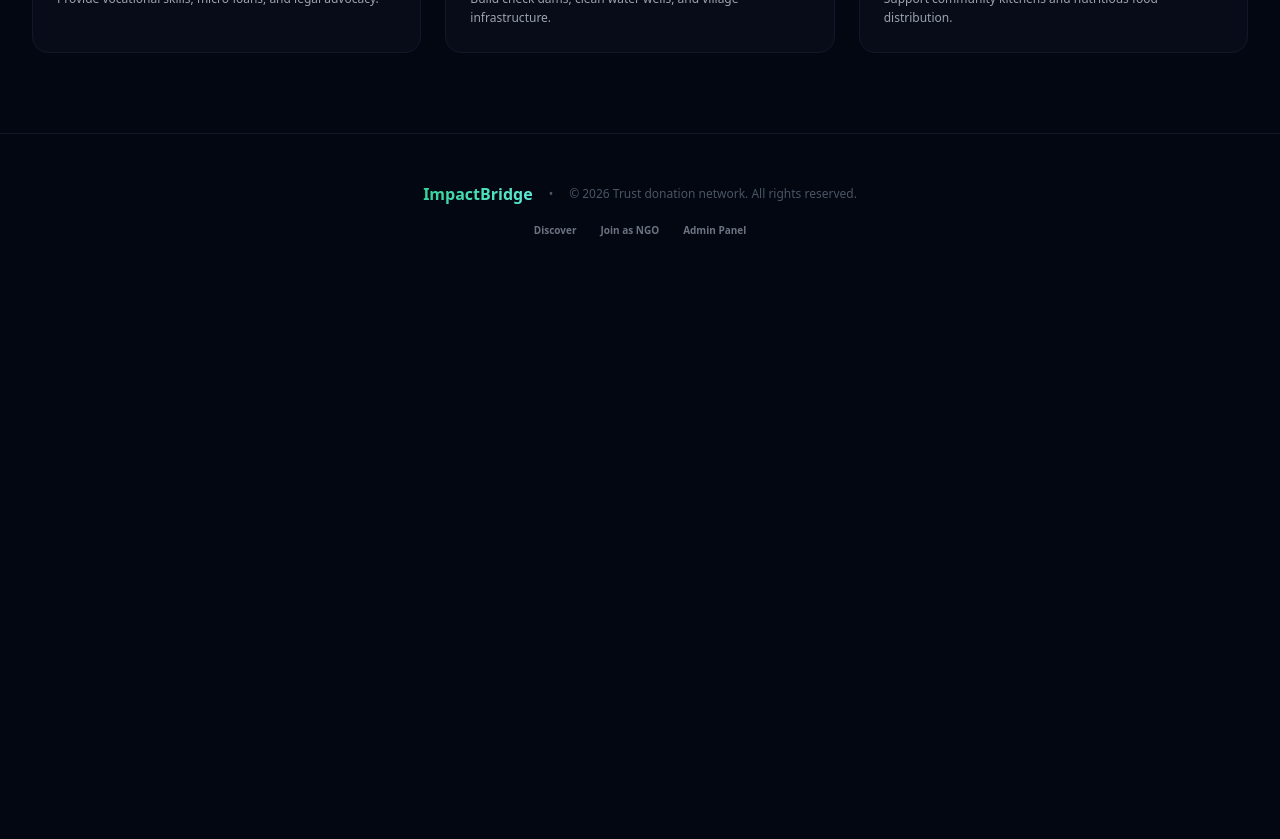
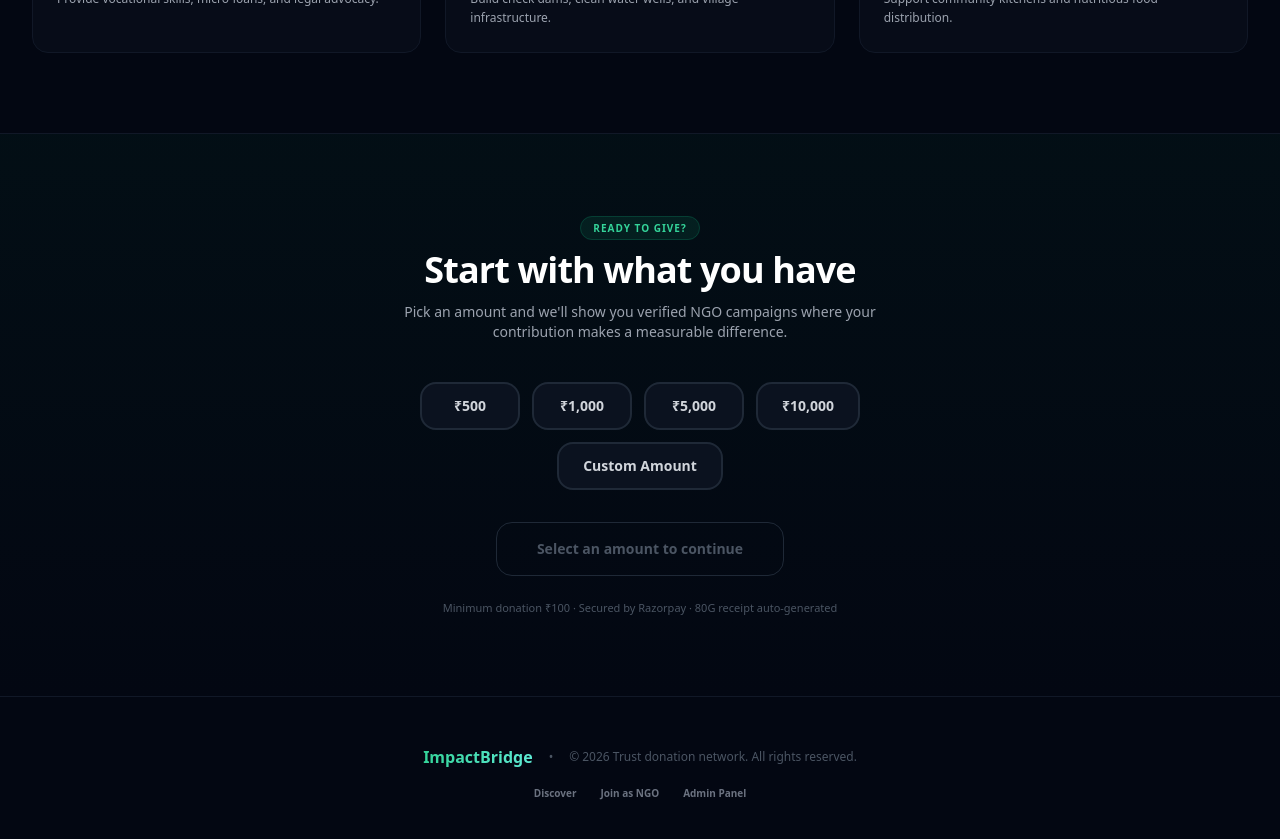
Before and after one commit to kruhi7533/Imparency, a Next.js app: page / in a window 1280 px wide. Shown: the part 1840-2679 px from the top of the page. Before the commit the page ends 2126 px from the top, so only its background shows below. Built offline with nearby package versions, Linux system fonts and the light colour scheme; no server answers.

Commit message:
feat(home-discover): implement quick donate selector and minBudget filtering

```diff
--- a/app/api/ngo/discover/route.ts
+++ b/app/api/ngo/discover/route.ts
@@ -10,6 +10,8 @@ export async function GET(request: Request) {
     const sortBy = searchParams.get("sortBy") || "healthScore";
     const pageStr = searchParams.get("page") || "1";
     const limitStr = searchParams.get("limit") || "9";
+    const minBudgetStr = searchParams.get("minBudget") || "";
+    const minBudget = minBudgetStr ? parseInt(minBudgetStr, 10) : null;
 
     const page = parseInt(pageStr, 10);
     const limit = parseInt(limitStr, 10);
@@ -20,6 +22,18 @@ export async function GET(request: Request) {
       verificationStatus: "VERIFIED",
       isDeleted: false,
     };
+
+    if (minBudget && minBudget > 0) {
+      whereClause.projects = {
+        some: {
+          status: "ACTIVE",
+          isDeleted: false,
+          targetAmount: {
+            gte: minBudget,
+          },
+        },
+      };
+    }
 
     if (search) {
       whereClause.orgName = {
@@ -74,6 +88,7 @@ export async function GET(request: Request) {
           select: {
             id: true,
             raisedAmount: true,
+            targetAmount: true,
           },
         },
         _count: {
@@ -91,6 +106,11 @@ export async function GET(request: Request) {
     const processedNGOs = ngos.map((ngo) => {
       const activeProjectsCount = ngo._count.projects;
       const totalRaised = ngo.projects.reduce((sum, p) => sum + Number(p.raisedAmount), 0);
+      const hasAffordableProject = minBudget
+        ? ngo.projects.some(
+            (p) => Number(p.targetAmount) - Number(p.raisedAmount) >= minBudget
+          )
+        : true;
 
       return {
         id: ngo.id,
@@ -104,17 +124,25 @@ export async function GET(request: Request) {
         followersCount: ngo._count.followers,
         logo_url: ngo.logo_url,
         cover_image_url: ngo.cover_image_url,
+        hasAffordableProject,
       };
-    });
+    }).filter((ngo) => ngo.hasAffordableProject);
 
-    // Total count for pagination
+    // Remove hasAffordableProject from the final response
+    const finalNGOs = processedNGOs.map(
+      ({ hasAffordableProject, ...rest }) => rest
+    );
+
+    // NOTE: totalNGOs count is a DB-level approximation when minBudget
+    // is active. Post-processing filter may reduce actual results.
+    // For demo purposes this is acceptable. Production fix: raw SQL.
     const totalNGOs = await prisma.nGOProfile.count({
       where: whereClause,
     });
 
     return NextResponse.json({
       success: true,
-      ngos: processedNGOs,
+      ngos: finalNGOs,
       pagination: {
         page,
         limit,
--- a/app/discover/page.tsx
+++ b/app/discover/page.tsx
@@ -3,6 +3,7 @@
 import React, { useState, useEffect } from "react";
 import { useSession } from "next-auth/react";
 import { MapPin, Briefcase, IndianRupee } from "lucide-react";
+import { useSearchParams, useRouter } from "next/navigation";
 
 const CAUSE_CATEGORIES = [
   "Education",
@@ -30,6 +31,8 @@ interface NGOData {
 
 export default function DiscoverPage() {
   const { data: session } = useSession();
+  const searchParams = useSearchParams();
+  const router = useRouter();
 
   const [ngos, setNgos] = useState<NGOData[]>([]);
   const [search, setSearch] = useState("");
@@ -37,6 +40,7 @@ export default function DiscoverPage() {
   const [selectedCauses, setSelectedCauses] = useState<string[]>([]);
   const [location, setLocation] = useState("");
   const [sortBy, setSortBy] = useState("healthScore");
+  const [minBudget, setMinBudget] = useState<number | null>(null);
 
   // Pagination states
   const [page, setPage] = useState(1);
@@ -46,11 +50,19 @@ export default function DiscoverPage() {
   const [error, setError] = useState("");
   const [showMobileFilters, setShowMobileFilters] = useState(false);
 
+  // Read minBudget from search parameters on mount
+  useEffect(() => {
+    const budget = searchParams.get("minBudget");
+    if (budget && !isNaN(parseInt(budget, 10))) {
+      setMinBudget(parseInt(budget, 10));
+    }
+  }, []);
+
   // Trigger initial fetch and filter reset
   useEffect(() => {
     setPage(1);
     fetchNGOs(1, false);
-  }, [search, selectedPill, selectedCauses, location, sortBy]);
+  }, [search, selectedPill, selectedCauses, location, sortBy, minBudget]);
 
   const fetchNGOs = async (pageNum: number, append: boolean) => {
     if (pageNum === 1) {
@@ -69,6 +81,7 @@ export default function DiscoverPage() {
 
       if (search) params.append("search", search);
       if (location) params.append("location", location);
+      if (minBudget) params.append("minBudget", minBudget.toString());
 
       // Combine pill filter with checkbox filters
       let activeCauses = [...selectedCauses];
@@ -402,6 +415,24 @@ export default function DiscoverPage() {
           {/* Right Main Grid */}
           <div className="lg:col-span-3 space-y-8">
 
+            {minBudget && (
+              <div className="flex items-center justify-between px-4 py-3 bg-emerald-950/30 border border-emerald-800/50 rounded-xl mb-4 animate-fadeIn">
+                <span className="text-xs text-emerald-400 font-semibold">
+                  Showing campaigns where ₹{minBudget.toLocaleString("en-IN")} makes a meaningful contribution
+                </span>
+                <button
+                  type="button"
+                  onClick={() => {
+                    setMinBudget(null);
+                    router.replace("/discover");
+                  }}
+                  className="text-[10px] text-gray-500 hover:text-white transition underline underline-offset-2 cursor-pointer"
+                >
+                  Clear filter
+                </button>
+              </div>
+            )}
+
             {loading ? (
               // Skeleton Screen Loaders
               <div className="grid grid-cols-1 md:grid-cols-2 lg:grid-cols-3 gap-6">
--- a/app/donor/donations/page.tsx
+++ b/app/donor/donations/page.tsx
@@ -254,7 +254,7 @@ export default function DonationsPage() {
 
             // Status Badge Classes
             let badgeClass = "bg-gray-800 text-gray-400 border-gray-700";
-            let statusText = donation.status;
+            let statusText: string = donation.status;
             if (donation.status === "SUCCESS") {
               badgeClass = "bg-emerald-950/30 text-emerald-400 border-emerald-800";
               statusText = "✓ Successful";
--- a/app/page.tsx
+++ b/app/page.tsx
@@ -1,5 +1,6 @@
 import React from "react";
 import Link from "next/link";
+import QuickDonateSelector from "@/components/home/QuickDonateSelector";
 
 export default function Home() {
   const causes = [
@@ -140,6 +141,29 @@ export default function Home() {
         </div>
       </section>
 
+      {/* Quick Donate Section */}
+      <section className="border-t border-gray-900 bg-gradient-to-b from-emerald-950/20 to-gray-950 py-20">
+        <div className="max-w-3xl mx-auto px-4 sm:px-6 lg:px-8 text-center space-y-10">
+
+          {/* Heading */}
+          <div className="space-y-3">
+            <span className="text-[10px] uppercase tracking-widest font-black text-emerald-400 border border-emerald-500/20 bg-emerald-500/10 px-3 py-1 rounded-full">
+              Ready to give?
+            </span>
+            <h2 className="text-3xl sm:text-4xl font-extrabold tracking-tight text-white">
+              Start with what you have
+            </h2>
+            <p className="text-gray-400 text-sm max-w-lg mx-auto">
+              Pick an amount and we'll show you verified NGO campaigns where your contribution makes a measurable difference.
+            </p>
+          </div>
+
+          {/* Amount selector — QuickDonateSelector component */}
+          <QuickDonateSelector />
+
+        </div>
+      </section>
+
       {/* Footer */}
       <footer className="border-t border-gray-900 bg-gray-950 py-12 text-center text-xs text-gray-600">
         <div className="max-w-7xl mx-auto px-4 sm:px-6 lg:px-8 space-y-4">
--- /dev/null
+++ b/components/home/QuickDonateSelector.tsx
@@ -0,0 +1,117 @@
+"use client";
+
+import React, { useState } from "react";
+import { useRouter } from "next/navigation";
+
+export default function QuickDonateSelector() {
+  const [selected, setSelected] = useState<number | null>(null);
+  const [customAmount, setCustomAmount] = useState<string>("");
+  const [showCustom, setShowCustom] = useState<boolean>(false);
+  const router = useRouter();
+
+  // Compute effective amount
+  const effectiveAmount = showCustom
+    ? parseInt(customAmount, 10)
+    : selected;
+
+  const isReady = effectiveAmount !== null &&
+    !isNaN(effectiveAmount as number) &&
+    (effectiveAmount as number) >= 100;
+
+  return (
+    <div className="space-y-6 max-w-xl mx-auto">
+      <div className="flex flex-wrap justify-center gap-3">
+        {[500, 1000, 5000, 10000].map((amount) => (
+          <button
+            key={amount}
+            type="button"
+            onClick={() => {
+              setSelected(amount);
+              setShowCustom(false);
+              setCustomAmount("");
+            }}
+            className={`
+              px-6 py-3 rounded-2xl text-sm font-black transition-all duration-150
+              border-2 min-w-[100px] cursor-pointer
+              ${selected === amount && !showCustom
+                ? "bg-emerald-600 border-emerald-500 text-white shadow-lg shadow-emerald-500/20 scale-105"
+                : "bg-gray-900/60 border-gray-800 text-gray-300 hover:border-emerald-700 hover:text-white hover:bg-gray-900"
+              }
+            `}
+          >
+            ₹{amount.toLocaleString("en-IN")}
+          </button>
+        ))}
+
+        {/* Custom Amount button */}
+        <button
+          type="button"
+          onClick={() => {
+            setShowCustom(true);
+            setSelected(null);
+          }}
+          className={`
+            px-6 py-3 rounded-2xl text-sm font-black transition-all duration-150
+            border-2 min-w-[140px] cursor-pointer
+            ${showCustom
+              ? "bg-emerald-600 border-emerald-500 text-white shadow-lg shadow-emerald-500/20 scale-105"
+              : "bg-gray-900/60 border-gray-800 text-gray-300 hover:border-emerald-700 hover:text-white hover:bg-gray-900"
+            }
+          `}
+        >
+          Custom Amount
+        </button>
+      </div>
+
+      {showCustom && (
+        <div className="flex items-center justify-center gap-2 mt-2">
+          <span className="text-white font-bold text-lg">₹</span>
+          <input
+            type="number"
+            min="100"
+            value={customAmount}
+            onChange={(e) => setCustomAmount(e.target.value)}
+            placeholder="Enter amount"
+            autoFocus
+            className="
+              w-40 px-4 py-3 bg-gray-900 border-2 border-emerald-600
+              rounded-2xl text-white font-bold text-center text-sm
+              focus:outline-none focus:ring-2 focus:ring-emerald-500
+              placeholder-gray-600
+              [appearance:textfield]
+              [&::-webkit-outer-spin-button]:appearance-none
+              [&::-webkit-inner-spin-button]:appearance-none
+            "
+          />
+        </div>
+      )}
+
+      <div className="pt-2">
+        <button
+          type="button"
+          onClick={() => {
+            if (!isReady) return;
+            router.push(`/discover?minBudget=${effectiveAmount}`);
+          }}
+          disabled={!isReady}
+          className={`
+            px-10 py-4 rounded-2xl text-sm font-extrabold transition-all duration-200
+            ${isReady
+              ? "bg-gradient-to-r from-emerald-500 to-emerald-600 hover:from-emerald-600 hover:to-emerald-700 text-white shadow-lg shadow-emerald-500/20 hover:-translate-y-0.5 cursor-pointer"
+              : "bg-gray-850 text-gray-600 cursor-not-allowed border border-gray-800"
+            }
+          `}
+        >
+          {isReady
+            ? `Find campaigns for ₹${(effectiveAmount as number).toLocaleString("en-IN")} →`
+            : "Select an amount to continue"
+          }
+        </button>
+      </div>
+
+      <p className="text-[11px] text-gray-600 mt-3">
+        Minimum donation ₹100 · Secured by Razorpay · 80G receipt auto-generated
+      </p>
+    </div>
+  );
+}
```
